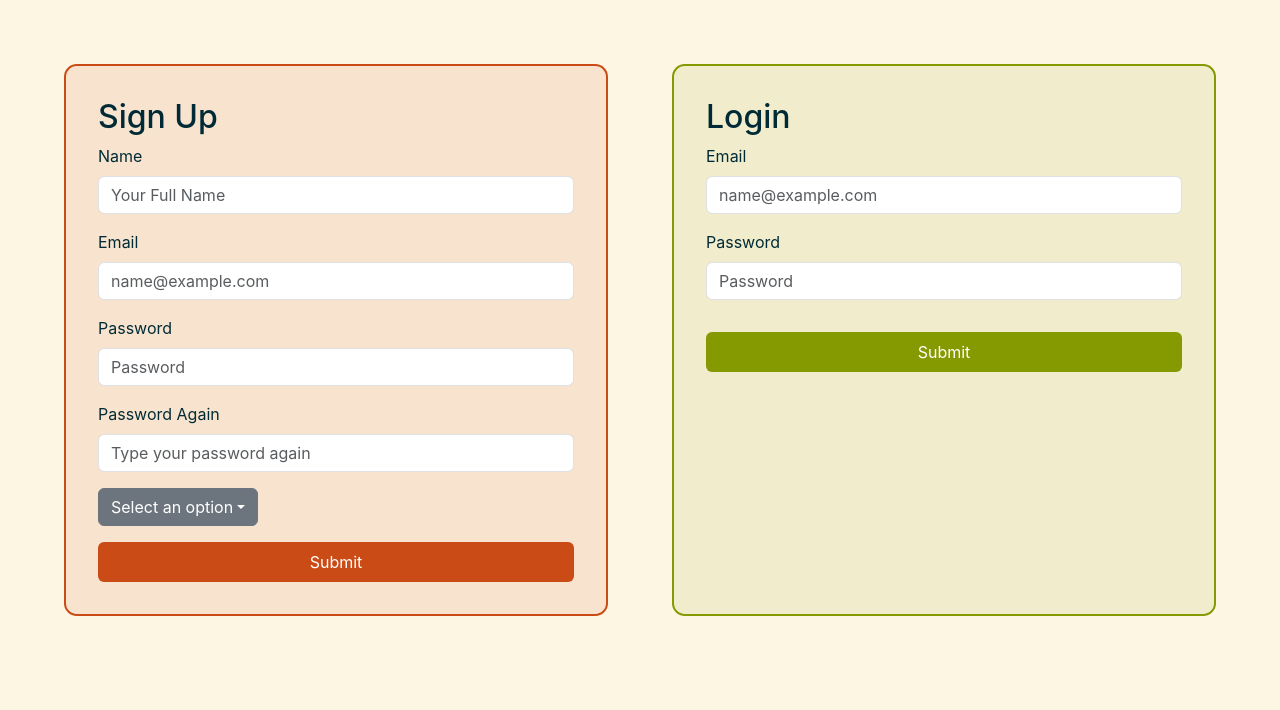
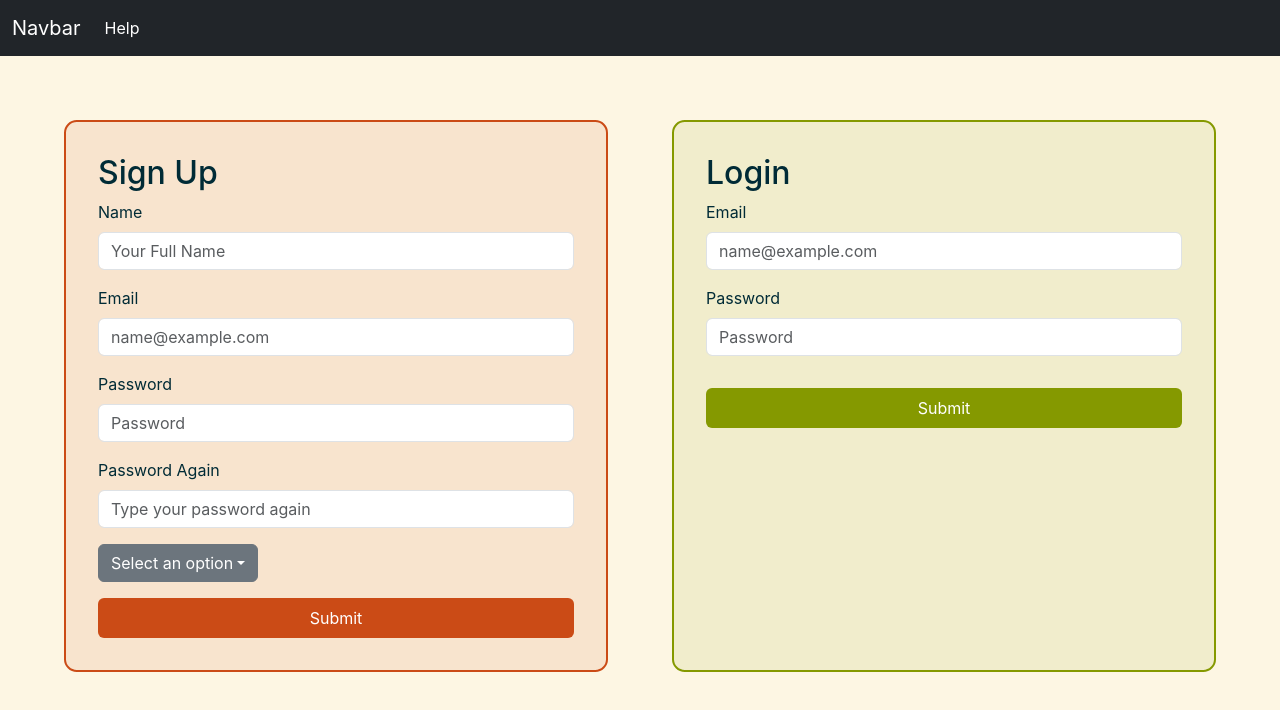
Before and after one commit to BTP-8th-SEM/BTP-frontend, a React (Create React App) app: page / in a window 1280 px wide. Shown: the top 710 px of the page. Built offline with nearby package versions, Linux system fonts and the light colour scheme.

Commit message:
add navbar frontend

```diff
--- a/src/App.js
+++ b/src/App.js
@@ -1,12 +1,13 @@
 import logo from './logo.svg';
 import './App.css';
 
+import NavBar from './Components/NavBar';
 import Auth from './Components/Auth';
-import SignUp from './Components/SignUp';
 
 function App() {
   return (
     <div className="App">
+      <NavBar/>
       <Auth/>
     </div>
   );
--- /dev/null
+++ b/src/Components/NavBar.js
@@ -0,0 +1,21 @@
+const NavBar = () => {
+    return (
+        <nav className="navbar navbar-expand-lg bg-dark" data-bs-theme="dark">
+            <div className="container-fluid">
+                <a className="navbar-brand" href="#">Navbar</a>
+                <button className="navbar-toggler" type="button" data-bs-toggle="collapse" data-bs-target="#navbarSupportedContent" aria-controls="navbarSupportedContent" aria-expanded="false" aria-label="Toggle navigation">
+                    <span className="navbar-toggler-icon"></span>
+                </button>
+                <div className="collapse navbar-collapse" id="navbarSupportedContent">
+                    <ul className="navbar-nav me-auto mb-2 mb-lg-0">
+                        <li className="nav-item">
+                            <a className="nav-link active" aria-current="page" href="#">Help</a>
+                        </li>
+                    </ul>
+                </div>
+            </div>
+        </nav>
+    );
+}
+
+export default NavBar;
```
